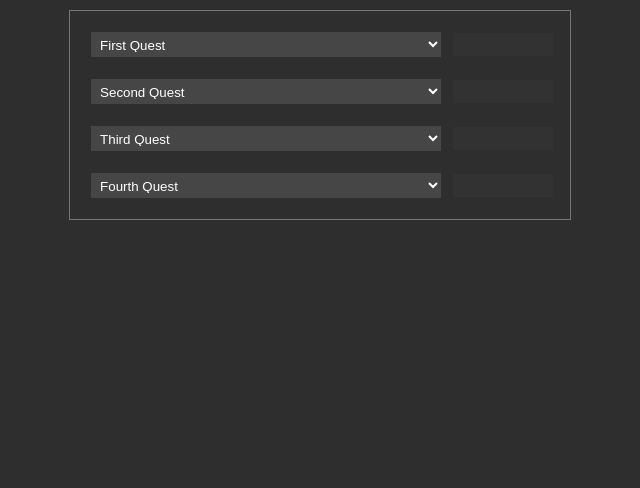
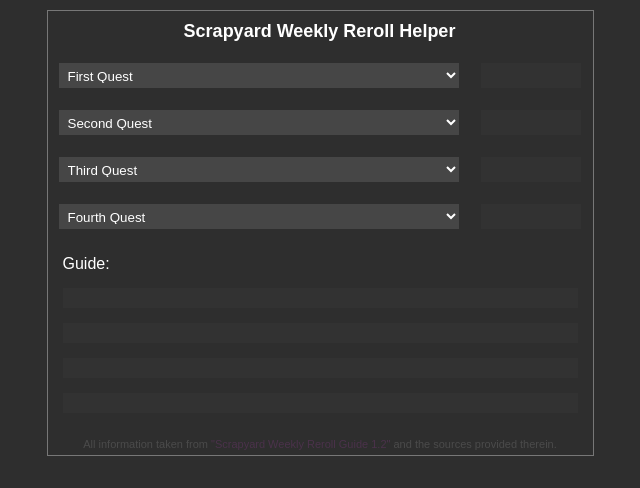
Before and after one commit to atr-coding/atr-coding.github.io, a plain HTML site: page scrapyard/index.html in a window 1280 px wide. Shown: the whole page, without its empty margins (320-960 px from the left). Drawn offline with Linux system fonts and the light colour scheme.

Commit message:
Added title, source, and quest information.

```diff
--- a/scrapyard/index.html
+++ b/scrapyard/index.html
@@ -16,47 +16,82 @@
 			#container {
 				padding:0px;
 				margin:10px auto;
-				width:500px;
+				width:545px;
 				border:1px solid rgb(119, 119, 119);
 			}
 
 			table {
 				padding: 0px;
-				margin: 10px;
+				margin: 0px;
 				border-collapse: collapse;
 				text-align: center;
-				width:480px;
+				/* border:1px solid rgb(119, 119, 119); */
+			}
+
+			table th {
+				padding:10px 0px;
+				color:white;
+				font-size:18px;
 			}
 
 			.quest {
 				padding:5px;
-				margin:10px 0px;
+				margin:10px;
 				background:rgb(70, 70, 70);
 				color:white;
 				border:0px;
-				width:350px;
+				width:400px;
 				height:25px;
 			}
 
 			.difficulty {
 				padding:0px;
-				margin:0px;
-				border:0px solid rgb(255, 255, 255);
+				margin:10px;
 				width:100px;
-				height:23px;
+				height:25px;
 				background-color:rgb(50, 50, 50);
 				color:rgb(75, 75, 75);
-				line-height:23px;
+				line-height:25px;
 				text-align: center;
 			}
 
-			#footer {
-				padding:0px;
+			#material_list {
+				padding:5px;
+				margin:10px;
+				margin-bottom:0px;
+				/* border:1px solid green; */
+			}
+
+			#material_list .header {
+				padding: 0px;
 				margin:0px;
 				color:white;
-				font-size:12px;
-				width:100%;
-				text-align:center;
+			}
+
+			.info {
+				padding:10px;
+				margin:15px 0px;
+				color:white;
+				text-align: center;
+				background-color:rgb(50, 50, 50);
+			}
+
+			#row_0 { display:block; }
+			#row_1 { display:block; }
+			#row_2 { display:block; }
+			#row_3 { display:block; }
+
+			#footer {
+				display:block;
+				padding:5px;
+				color:rgb(75, 75, 75);
+				font-size:11px;
+				text-align: center;
+			}
+
+			#footer a {
+				text-decoration: none;
+				color:rgb(75, 50, 75);
 			}
 		</style>
 	</head>
@@ -64,6 +99,7 @@
 	<body onload="load()">
 		<div id="container">
 			<table>
+				<th colspan="2">Scrapyard Weekly Reroll Helper</th>
 				<tr>
 					<td><select id="0" class="quest" onchange="change(this)"><option selected>First Quest</option></select></td>
 					<td><div id="diff_0" class="difficulty"></div></td>
@@ -81,6 +117,18 @@
 					<td><div id="diff_3" class="difficulty"></div></td>
 				</tr>
 			</table>
+
+			<div id="material_list">
+				<div class="header">Guide:</div>
+				<div id="row_0" class="info"></div>
+				<div id="row_1" class="info"></div>
+				<div id="row_2" class="info"></div>
+				<div id="row_3" class="info"></div>
+			</div>
+
+			<div id="footer">
+				All information taken from <a href="https://docs.google.com/spreadsheets/d/1FJcMQHfhsDNsRQW_KhrmR3uyWmudv8e8Y_nY5uawKAg/edit#gid=0" target="_blank" rel="noopener noreferrer">"Scrapyard Weekly Reroll Guide 1.2"</a> and the sources provided therein.
+			</div>
 		</div>
 
 
@@ -96,60 +144,60 @@
 			const quests = [
 				// Haven quests
 				["-------------------------------------------------", "", 0],
-				["Haven: Collect Red Antenna Piece", "Obtain 30 Red Antenna Pieces from Hunterizer Red.", -1],
-				["Haven: Collect Red Chipset Piece", "Obtain 50 Red Chipset Pieces from Modded Scaredroid.", 0],
-				["Haven: Collect Green Chipset Piece", "Obtain 50 Green Chipset Pieces from Modded Broken Android.", 0],
-				["Haven: Collect Blue Chipset Piece", "", -1],
-				["Haven: Defeat Hunterizer Red", "", -1],
-				["Haven: Defeat Repairoid", "", 1],
-				["Haven: Defeat Outer Guard EX", "", 0],
-				["Haven: Defeat Inner Guard EX", "", -1],
+				["Haven: Collect Red Antenna Piece", "Obtain 30 Red Antenna Pieces from Hunterizer Red.<br />Talk to One-Eye in Haven.", -1],
+				["Haven: Collect Red Chipset Piece", "Obtain 50 Red Chipset Pieces from Modded Scaredroid.<br />Talk to One-Eye in Haven.", 0],
+				["Haven: Collect Green Chipset Piece", "Obtain 50 Green Chipset Pieces from Modded Broken Android.<br />Talk to One-Eye in Haven.", 0],
+				["Haven: Collect Blue Chipset Piece", "Obtain 20 Blue Chipset Pieces from Modded Laseroid.<br />Talk to One-Eye in Haven.", -1],
+				["Haven: Defeat Hunterizer Red", "Talk to Patrolbot in Scrapyard Hill 5.<br />Eliminate 200 Hunterizer Reds.<br />Talk to Patrolbot again.", -1],
+				["Haven: Defeat Repairoid", "Talk to Patrolbot in Skyline 1.<br />Eliminate 300 Repairoids.<br />Talk to Patrolbot again.", 1],
+				["Haven: Defeat Outer Guard EX", "Talk to Patrolbot in Black Heaven Entrance.<br />Eliminate 300 Outer Guard EXs.<br />Talk to Patrolbot again.", 0],
+				["Haven: Defeat Inner Guard EX", "Talk to Patrolbot in Black Heaven Junction 2.<br />Eliminate 200 Inner Guard EXs.<br />Talk to Patrolbot again.", -1],
 				// Scrapyard
 				["-------------------------------------------------", "", 0],
-				["Scrapyard: Defeat Chaseroid Red", "", 0],
-				["Scrapyard: Defeat Chaseroid Blue", "", 0],
-				["Scrapyard: Defeat Hunterizer Blue", "", -1],
-				["Scrapyard: Deliver Blue Antenna Piece", "", -1],
-				["Scrapyard: Deliver Blue Android Scope", "", 0],
-				["Scrapyard: Repair", "", 0],
-				["Scrapyard: Free the Modded Scaredroid", "", 1],
-				["Scrapyard: Free the Modded Broken Android", "", 0],
-				["Scrapyard: Free the Modded Laseroid", "", 0],
-				["Scrapyard: Collect Red Android Scopes", "", 0],
+				["Scrapyard: Defeat Chaseroid Red", "Eliminate 300 Chaseroid Reds.<br />Talk to Patrolbot in Scrapyard Hill 5.", 0],
+				["Scrapyard: Defeat Chaseroid Blue", "Eliminate 200 Chaseroid Blues.<br />Talk to Patrolbot in Scrapyard Hill 5.", 0],
+				["Scrapyard: Defeat Hunterizer Blue", "Eliminate 150 Hunterizer Blues.<br />Talk to Patrolbot in Scrapyard Hill 5.", -1],
+				["Scrapyard: Deliver Blue Antenna Piece", "Obtain 20 Blue Antenna Pieces from Hunterizer Blue.<br />Talk to Patrolbot in Skyline 1.", -1],
+				["Scrapyard: Deliver Blue Android Scope", "Obtain 30 Blue Android Scopes from Chaseroid Blue.<br />Talk to Patrolbot in Black Heaven Entrance.", 0],
+				["Scrapyard: Repair", "Obtain 50 Red Android Scopes from Chaseroid Red.<br />Click on Busted Surveillance Tower in Scrapyard Hill 4.<br />Talk to Patrolbot in Scrapyard Hill 5.", 0],
+				["Scrapyard: Free the Modded Scaredroid", "Eliminate 300 Modded Scaredroids.<br />Talk to Patrolbot in Scrapyard Hill 5.", 1],
+				["Scrapyard: Free the Modded Broken Android", "Eliminate 300 Modded Broken Androids.<br />Talk to Patrolbot in Scrapyard Hill 5.", 0],
+				["Scrapyard: Free the Modded Laseroid", "Eliminate 200 Modded Laseroids.<br />Talk to Patrolbot in Scrapyard Hill 5.", 0],
+				["Scrapyard: Collect Red Android Scopes", "Obtain 50 Red Android Scopes from Chaseroid Red.<br />Talk to Patrolbot in Scrapyard Hill 5.", 0],
 				// Skyline
 				["-------------------------------------------------", "", 0],
-				["Skyline: Defeat Modded Buffroid", "", -2],
-				["Skyline: Defeat Salvoroid Red", "", 2],
-				["Skyline: Collect Pipe Piece", "", 1],
-				["Skyline: Free the Modded Deliverbot", "", -2],
-				["Skyline: Repair", "", -2],
-				["Skyline: Deliver Red Blind Shell", "", 2],
-				["Skyline: Deliver Prison Key Piece", "", -2],
+				["Skyline: Defeat Modded Buffroid", "Eliminate 100 Modded Buffroids.<br />Talk to Patrolbot in Skyline 1.", -2],
+				["Skyline: Defeat Salvoroid Red", "Eliminate 12 Salvoroid Reds.<br />Talk to Patrolbot in Skyline 1.", 2],
+				["Skyline: Collect Pipe Piece", "Obtain 50 Pipe Pieces from Repairoid.<br />Talk to Patrolbot in Skyline 1.", 1],
+				["Skyline: Free the Modded Deliverbot", "Eliminate 100 Modded Deliverbots.<br />Talk to Patrolbot in Skyline 1.", -2],
+				["Skyline: Repair", "Obtain 10 Giant Steel Pieces from Modded Buffroid.<br />Click on Busted Surveillance Tower in Skyline Edge.<br />Talk to Patrolbot in Skyline 1.", -2],
+				["Skyline: Deliver Red Blind Shell", "Obtain 2 Red Blind Shells from Salvoroid Red.<br />Talk to Patrolbot in Scrapyard Hill 5.", 2],
+				["Skyline: Deliver Prison Key Piece", "Obtain 10 Prison Key Pieces from Modded Deliverbot.<br />Talk to Patrolbot in Black Heaven Entrance.", -2],
 				// BH Deck
 				["-------------------------------------------------", "", 0],
-				["Black Heaven Deck: Defeat Salvoroid Blue", "", 2],
-				["Black Heaven Deck: Defeat Repairoid", "", 1],
-				["Black Heaven Deck: Defeat Demolishizer", "", 2],
-				["Black Heaven Deck: Collect Steel Drill", "", 2],
-				["Black Heaven Deck: Deliver Field Siren", "", 0],
-				["Black Heaven Deck: Deliver Blue Blind Shell", "", 2],
+				["Black Heaven Deck: Defeat Salvoroid Blue", "Eliminate 12 Salvoroid Blues.<br />Talk to Patrolbot in Black Heaven Entrance.", 2],
+				["Black Heaven Deck: Defeat Repairoid", "Eliminate 300 Repairoids.<br />Talk to Patrolbot in Black Heaven Entrance.", 1],
+				["Black Heaven Deck: Defeat Demolishizer", "Eliminate 8 Demolishizers.<br />Talk to Patrolbot in Black Heaven Entrance.", 2],
+				["Black Heaven Deck: Collect Steel Drill", "Obtain 2 Steel Drills from Demolishizer.<br />Talk to Patrolbot in Black Heaven Entrance.", 2],
+				["Black Heaven Deck: Deliver Field Siren", "Obtain 50 Field Sirens from Outer Guard EX.<br />Talk to Patrolbot in Black Heaven Junction 2.", 0],
+				["Black Heaven Deck: Deliver Blue Blind Shell", "Obtain 2 Blue Blind Shells from Salvoroid Blue.<br />Talk to Patrolbot in Skyline 1.", 2],
 				// BH Inside
 				["-------------------------------------------------", "", 0],
-				["Black Heaven Inside: Defeat Alloy Xenoroid DX", "", 1],
-				["Black Heaven Inside: Defeat Steel Xenoroid DX", "", 0],
-				["Black Heaven Inside: Defeat Scrap Xenoroid DX", "", -1],
-				["Black Heaven Inside: Defeat Alloy Xenoroid EX", "", 1],
-				["Black Heaven Inside: Defeat Steel Xenoroid EX", "", -1],
-				["Black Heaven Inside: Defeat Scrap Xenoroid EX", "", 0],
-				["Black Heaven Inside: Defeat Modded Megaroid", "", 2],
-				["Black Heaven Inside: Collect Internal Siren", "", -1],
-				["Black Heaven Inside: Collect Alloy ID Plate", "", 1],
-				["Black Heaven Inside: Collect Steel ID Plate", "", -1],
-				["Black Heaven Inside: Collect Scrap ID Plate", "", 0],
-				["Black Heaven Inside: Repair", "", 2],
-				["Black Heaven Inside: Deliver Alloy Xenoroid Chipset", "", 1],
-				["Black Heaven Inside: Deliver Steel Xenoroid Chipset", "", 0],
-				["Black Heaven Inside: Deliver Scrap Xenoroid Chipset", "", -1]
+				["Black Heaven Inside: Defeat Alloy Xenoroid DX", "Eliminate 300 Alloy Xenoroid DXs.<br />Talk to Patrolbot in Black Heaven Junction 2.", 1],
+				["Black Heaven Inside: Defeat Steel Xenoroid DX", "Eliminate 300 Steel Xenoroid DXs.<br />Talk to Patrolbot in Black Heaven Junction 2.", 0],
+				["Black Heaven Inside: Defeat Scrap Xenoroid DX", "Eliminate 150 Scrap Xenoroid DXs.<br />Talk to Patrolbot in Black Heaven Junction 2.", -1],
+				["Black Heaven Inside: Defeat Alloy Xenoroid EX", "Eliminate 300 Alloy Xenoroid EXs.<br />Talk to Patrolbot in Black Heaven Junction 2.", 1],
+				["Black Heaven Inside: Defeat Steel Xenoroid EX", "Eliminate 100 Steel Xenoroid EXs.<br />Talk to Patrolbot in Black Heaven Junction 2.", -1],
+				["Black Heaven Inside: Defeat Scrap Xenoroid EX", "Eliminate 300 Scrap Xenoroid EXs.<br />Talk to Patrolbot in Black Heaven Junction 2.", 0],
+				["Black Heaven Inside: Defeat Modded Megaroid", "Eliminate 12 Modded Megaroids.<br />Talk to Patrolbot in Black Heaven Junction 2.", 2],
+				["Black Heaven Inside: Collect Internal Siren", "Obtain 30 Internal Sirens from Inner Guard EX.<br />Talk to Patrolbot in Black Heaven Junction 2.", -1],
+				["Black Heaven Inside: Collect Alloy ID Plate", "Obtain 50 Alloy ID Plates from Alloy Xenoroid EX.<br />Talk to Patrolbot in Black Heaven Junction 2.", 1],
+				["Black Heaven Inside: Collect Steel ID Plate", "Obtain 15 Steel ID Plates from Steel Xenoroid EX.<br />Talk to Patrolbot in Black Heaven Junction 2.", -1],
+				["Black Heaven Inside: Collect Scrap ID Plate", "Obtain 30 Scrap ID Plates from Scrap Xenoroid EX.<br />Talk to Patrolbot in Black Heaven Junction 2.", 0],
+				["Black Heaven Inside: Repair", "Obtain 2 Giant Light Bulbs from Modded Megaroid.<br />Click on Busted Surveillance Tower in Black Heaven Maze 4.<br />Talk to Patrolbot in Black Heaven Junction 2.", 2],
+				["Black Heaven Inside: Deliver Alloy Xenoroid Chipset", "Obtain 50 Alloy Xenoroid Chipsets from Alloy Xenoroid DX.<br />Talk to Patrolbot in Black Heaven Entrance.", 1],
+				["Black Heaven Inside: Deliver Steel Xenoroid Chipset", "Obtain 50 Steel Xenoroid Chipsets from Steel Xenoroid DX.<br />Talk to Patrolbot in Black Heaven Entrance.", 0],
+				["Black Heaven Inside: Deliver Scrap Xenoroid Chipset", "Obtain 20 Scrap Xenoroid Chipsets from Scrap Xenoroid DX.<br />Talk to Patrolbot in Black Heaven Entrance.", -1]
 				];
 
 			function load() {
@@ -170,6 +218,9 @@
 				var box = document.getElementById(id);
 				box.innerHTML = diff[quests[s.value][2] + 2][0];
 				box.style.backgroundColor = diff[quests[s.value][2] + 2][1];
+
+				var info = document.getElementById("row_" + s.id);
+				info.innerHTML = quests[s.value][1];
 			}
 		</script>
 	</body>
```
